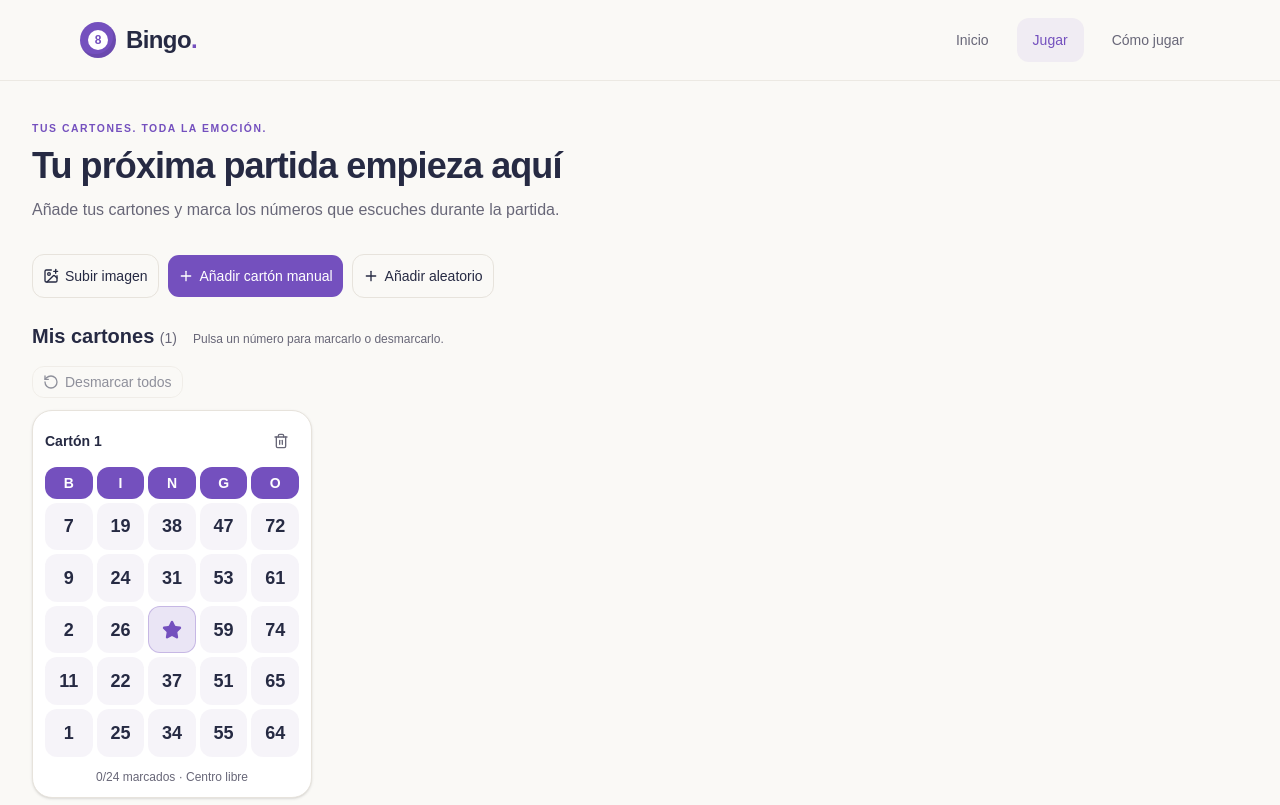
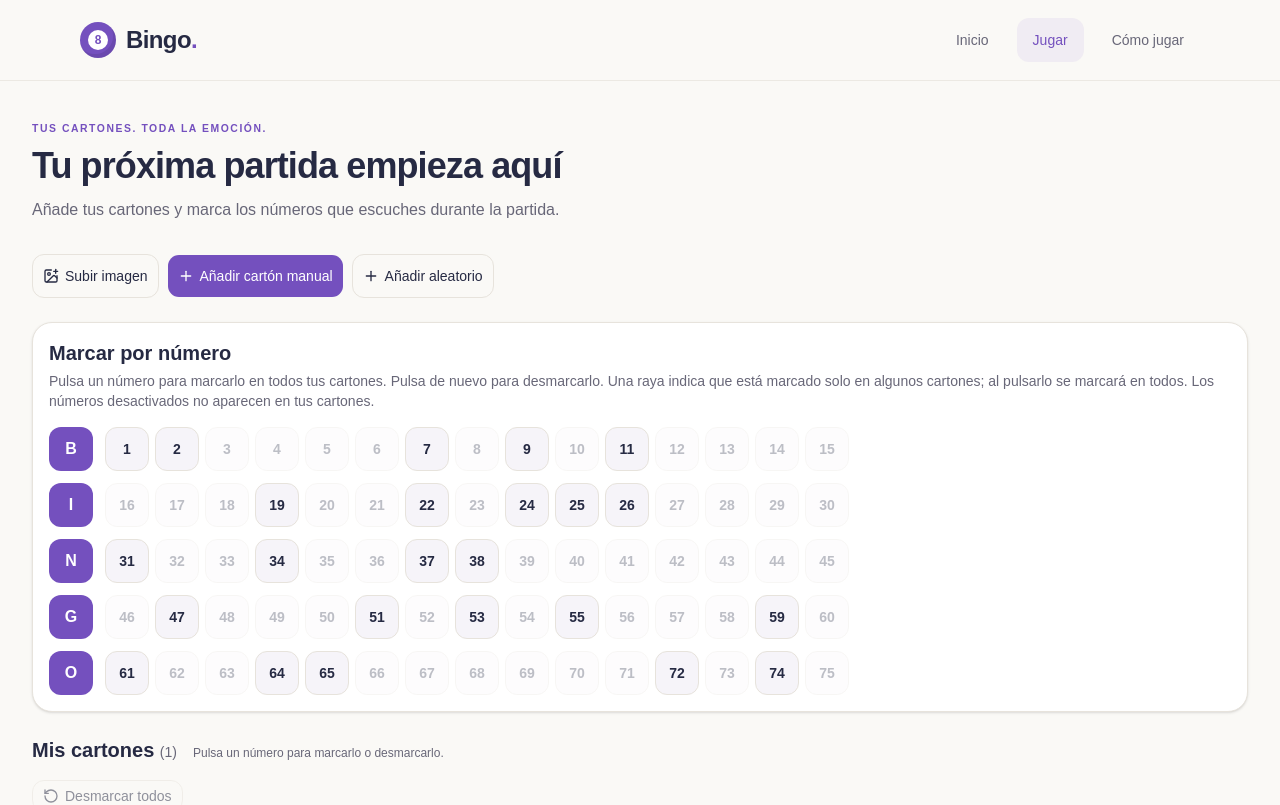
Before and after one commit to 20luis1angel7-creator/My-Bingo, a Next.js app: page /jugar in a window 1280 px wide. Shown: the top 805 px of the page. Built offline with nearby package versions, Linux system fonts and the light colour scheme.

Commit message:
agregue lista de numero para marcarlo

```diff
--- a/src/features/game/components/bingo-game.tsx
+++ b/src/features/game/components/bingo-game.tsx
@@ -7,10 +7,12 @@ import { useBingo } from "../use-bingo";
 import { winningCells } from "../engine";
 import { PlayingCard } from "./playing-card";
 import { ManualCard } from "./manual-card";
+import { NumberBoard } from "./number-board";
 import { CardScanner } from "./card-scanner";
 
 export function BingoGame() {
-  const { collection, notice, toggle, add, remove, clearMarks } = useBingo();
+  const { collection, notice, toggle, add, remove, clearMarks, toggleAll } =
+    useBingo();
   const [manual, setManual] = useState(false);
   const [scanned, setScanned] = useState<string[]>([]);
   const [message, setMessage] = useState("");
@@ -78,6 +80,7 @@ export function BingoGame() {
           </div>
         )}
       </div>
+      <NumberBoard collection={collection} onToggle={toggleAll} />
       <div className="mb-4 flex flex-wrap items-baseline gap-x-4 gap-y-1">
         <h2 className="text-xl font-bold">
           Mis cartones{" "}
--- /dev/null
+++ b/src/features/game/components/number-board.tsx
@@ -0,0 +1,77 @@
+import { cn } from "@/lib/utils";
+import { LETTERS, numberMarkState, type CardCollection } from "../engine";
+
+export function NumberBoard({
+  collection,
+  onToggle,
+}: {
+  collection: CardCollection;
+  onToggle: (number: number) => void;
+}) {
+  return (
+    <section
+      aria-labelledby="number-board-title"
+      className="mb-6 rounded-2xl border bg-white p-4 shadow-sm"
+    >
+      <h2 id="number-board-title" className="text-xl font-bold">
+        Marcar por número
+      </h2>
+      <p className="mb-4 mt-1 text-sm text-muted-foreground">
+        Pulsa un número para marcarlo en todos tus cartones. Pulsa de nuevo para
+        desmarcarlo. Una raya indica que está marcado solo en algunos cartones;
+        al pulsarlo se marcará en todos. Los números desactivados no aparecen en
+        tus cartones.
+      </p>
+      <div className="space-y-3">
+        {LETTERS.map((letter, column) => (
+          <div
+            key={letter}
+            role="group"
+            aria-label={`Números de la ${letter}`}
+            className="flex items-start gap-3"
+          >
+            <span className="flex size-11 shrink-0 items-center justify-center rounded-lg bg-primary font-extrabold text-white">
+              {letter}
+            </span>
+            <div className="flex flex-wrap gap-1.5">
+              {Array.from(
+                { length: 15 },
+                (_, index) => column * 15 + index + 1,
+              ).map((number) => {
+                const { count, pressed } = numberMarkState(collection, number);
+                return (
+                  <button
+                    key={number}
+                    type="button"
+                    disabled={count === 0}
+                    aria-pressed={pressed}
+                    aria-label={`${letter} ${number}`}
+                    onClick={() => onToggle(number)}
+                    className={cn(
+                      "relative flex size-11 items-center justify-center rounded-lg border text-sm font-bold transition-colors focus-visible:outline-2 focus-visible:outline-offset-2 focus-visible:outline-primary disabled:opacity-30",
+                      pressed === true
+                        ? "border-primary bg-primary text-white"
+                        : "border-border bg-muted/60 enabled:hover:bg-primary/10",
+                      pressed === "mixed" &&
+                        "border-primary bg-primary/15 text-primary",
+                    )}
+                  >
+                    {number}
+                    {pressed !== false && (
+                      <span
+                        aria-hidden="true"
+                        className="absolute bottom-0.5 right-1 text-[10px]"
+                      >
+                        {pressed === true ? "✓" : "−"}
+                      </span>
+                    )}
+                  </button>
+                );
+              })}
+            </div>
+          </div>
+        ))}
+      </div>
+    </section>
+  );
+}
--- a/src/features/game/engine.ts
+++ b/src/features/game/engine.ts
@@ -178,3 +178,33 @@ export function toggleCardNumber(
     ),
   };
 }
+
+export function numberMarkState(collection: CardCollection, number: number) {
+  const matching = collection.cards.filter(({ game }) =>
+    game.card.includes(number),
+  );
+  const marked = matching.filter(({ game }) =>
+    game.marked.includes(number),
+  ).length;
+  return {
+    count: matching.length,
+    pressed: marked === 0 ? false : marked === matching.length ? true : "mixed",
+  } as const;
+}
+
+export function toggleAllCardNumber(
+  collection: CardCollection,
+  number: number,
+): CardCollection {
+  const { count, pressed } = numberMarkState(collection, number);
+  if (!count) return collection;
+  return {
+    ...collection,
+    cards: collection.cards.map((card) => {
+      if (!card.game.card.includes(number)) return card;
+      const marked = card.game.marked.filter((n) => n !== number);
+      if (pressed !== true) marked.push(number);
+      return { ...card, game: { ...card.game, marked } };
+    }),
+  };
+}
--- a/src/features/game/use-bingo.ts
+++ b/src/features/game/use-bingo.ts
@@ -6,6 +6,7 @@ import {
   addCard,
   removeCard,
   toggleCardNumber,
+  toggleAllCardNumber,
   restoreCollection,
   STORAGE_KEY,
   type Game,
@@ -28,6 +29,7 @@ type Action =
   | { type: "add"; game: Game; id: string }
   | { type: "remove"; id: string }
   | { type: "clear-marks" }
+  | { type: "toggle-all"; number: number }
   | { type: "notice"; notice: string }
   | { type: "toggle"; id: string; number: number };
 function reducer(state: State, action: Action): State {
@@ -35,6 +37,11 @@ function reducer(state: State, action: Action): State {
   if (action.type === "load")
     return { collection: action.collection, notice: action.notice };
   if (!state.collection) return state;
+  if (action.type === "toggle-all")
+    return {
+      ...state,
+      collection: toggleAllCardNumber(state.collection, action.number),
+    };
   if (action.type === "clear-marks")
     return {
       ...state,
@@ -106,6 +113,7 @@ export function useBingo() {
     add: (game: Game = createGame()) =>
       dispatch({ type: "add", game, id: cardId() }),
     remove: (id: string) => dispatch({ type: "remove", id }),
+    toggleAll: (number: number) => dispatch({ type: "toggle-all", number }),
     clearMarks: () => dispatch({ type: "clear-marks" }),
   };
 }
--- a/tests/game.mjs
+++ b/tests/game.mjs
@@ -136,3 +136,55 @@ test("rejects invalid collections and duplicate identifiers", () => {
   ])
     assert.equal(restoreCollection(value), null);
 });
+
+import { numberMarkState, toggleAllCardNumber } from "../.test-build/engine.js";
+
+test("number board synchronizes mixed marks, preserves other marks and persists", () => {
+  const game = createGame();
+  const number = game.card[0];
+  const other = game.card[1];
+  const absentGame = {
+    ...game,
+    card: game.card.map((n) =>
+      n === number
+        ? Array.from({ length: 15 }, (_, i) => i + 1).find(
+            (candidate) => !game.card.includes(candidate),
+          )
+        : n,
+    ),
+  };
+  const collection = {
+    version: 3,
+    cards: [
+      { id: "a", game: { ...game, marked: [number, other] } },
+      { id: "b", game },
+      { id: "c", game: absentGame },
+    ],
+  };
+  assert.deepEqual(numberMarkState(collection, number), {
+    count: 2,
+    pressed: "mixed",
+  });
+  const marked = toggleAllCardNumber(collection, number);
+  assert.equal(numberMarkState(marked, number).pressed, true);
+  assert.deepEqual(marked.cards[0].game.marked, [other, number]);
+  assert.deepEqual(marked.cards[1].game.marked, [number]);
+  assert.equal(marked.cards[2], collection.cards[2]);
+  assert.deepEqual(
+    restoreCollection(JSON.parse(JSON.stringify(marked))),
+    marked,
+  );
+  const cleared = toggleAllCardNumber(marked, number);
+  assert.equal(numberMarkState(cleared, number).pressed, false);
+  assert.deepEqual(cleared.cards[0].game.marked, [other]);
+  assert.deepEqual(cleared.cards[1].game.marked, []);
+  assert.equal(
+    numberMarkState(toggleAllCardNumber(cleared, number), number).pressed,
+    true,
+  );
+  assert.equal(toggleAllCardNumber(collection, 76), collection);
+  assert.deepEqual(numberMarkState({ version: 3, cards: [] }, number), {
+    count: 0,
+    pressed: false,
+  });
+});
```
